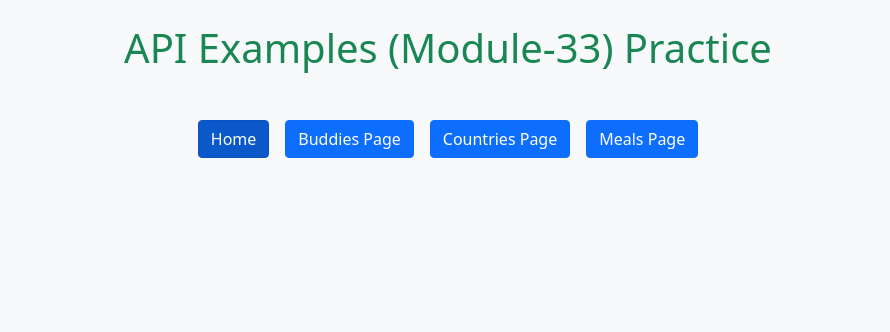
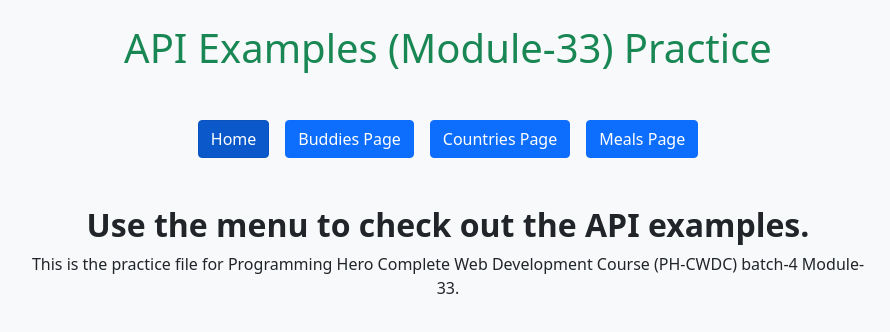
Before and after one commit to FazleRabbiRana/ph-cwdc-api-examples-practice, a plain HTML site: page index.html in a window 1280 px wide. Shown: the whole page, without its empty margins (192-1082 px from the left). Drawn offline with nearby package versions, Linux system fonts and the light colour scheme.

Commit message:
home and meal page update

```diff
--- a/index.html
+++ b/index.html
@@ -7,6 +7,13 @@
 	<title>API Examples Practice</title>
 
 	<link href="https://cdn.jsdelivr.net/npm/bootstrap@5.1.0/dist/css/bootstrap.min.css" rel="stylesheet" integrity="sha384-KyZXEAg3QhqLMpG8r+8fhAXLRk2vvoC2f3B09zVXn8CA5QIVfZOJ3BCsw2P0p/We" crossorigin="anonymous">
+
+	<style>
+		main p {
+			width: clamp(75%, 600px, 100%);
+			margin: 0 auto;
+		}
+	</style>
 </head>
 <body class="bg-light">
 	<header class="py-4">
@@ -21,5 +28,10 @@
 			</nav>
 		</div>
 	</header>
+
+	<main class="container text-center py-4">
+		<h2 class="fw-bolder">Use the menu to check out the API examples.</h2>
+		<p class="text-center">This is the practice file for Programming Hero Complete Web Development Course (PH-CWDC) batch-4 Module-33.</p>
+	</main>
 </body>
 </html>
--- a/js/mealdb-practice.js
+++ b/js/mealdb-practice.js
@@ -7,6 +7,9 @@ const searchFood = async () => {
 
 	// clear input
 	searchField.value = '';
+
+	// clear previous detail
+	document.getElementById('single-item-details').textContent = '';
 
 	// load data if search field not empty
 	if (searchText == '') {
```
